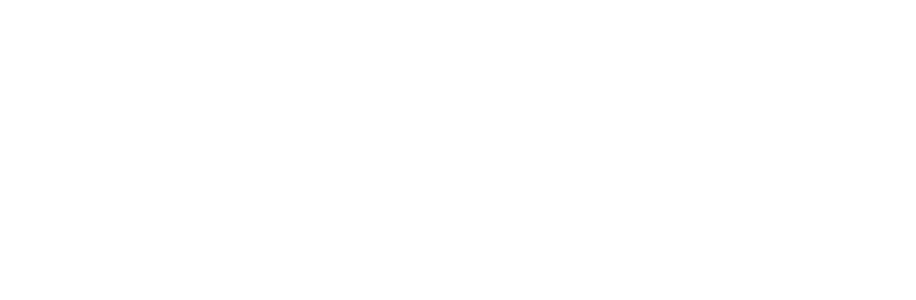
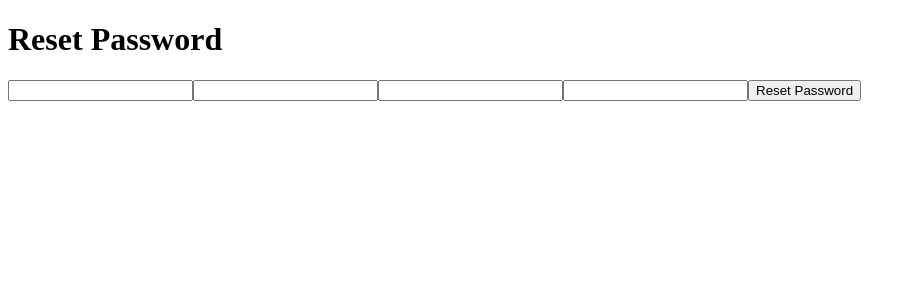
Before and after one commit to mapamu1993/SOLe_FRONT, a React (Vite) app: page /resetpassword in a window 1280 px wide. Before the commit this address had no page. Shown: the top 300 px of the page, without its empty margins (0-916 px from the left). Built offline with nearby package versions, Linux system fonts and the light colour scheme.

Commit message:
added forgot&reset password

```diff
--- a/package.json
+++ b/package.json
@@ -13,6 +13,7 @@
     "@hookform/resolvers": "^5.2.2",
     "@tanstack/react-query": "^5.90.12",
     "axios": "^1.13.2",
+    "notistack": "^3.0.2",
     "react": "^19.2.0",
     "react-dom": "^19.2.0",
     "react-hook-form": "^7.68.0",
--- a/src/api/axios.client.ts
+++ b/src/api/axios.client.ts
@@ -6,4 +6,17 @@
   baseURL: BASE_URL,
   withCredentials: true,
 });
+
+axiosClient.interceptors.response.use(
+  (response) => response,
+  (error) => {
+    if (
+      error.response?.status === 401 &&
+      !window.location.pathname.includes("/login")
+    ) {
+      window.dispatchEvent(new Event("force-logout"));
+    }
+    return Promise.reject(error);
+  }
+);
 export default axiosClient;
--- a/src/config/constants.ts
+++ b/src/config/constants.ts
@@ -1,10 +1,10 @@
 export const API_ROUTES = {
-  USERS: "/users",
-  BLOGS: "/blogs",
-  PRODUCTS: "/products",
-  ORDERS: "/orders",
-  CART: "/cart",
-  KITS: "/kits",
+  USERS: "api/users",
+  BLOGS: "api/blogs",
+  PRODUCTS: "api/products",
+  ORDERS: "api/orders",
+  CART: "api/cart",
+  KITS: "api/kits",
 };
 
 export const IMAGE_URL =
--- /dev/null
+++ b/src/features/auth/hooks/usePasswordRecovery.ts
@@ -0,0 +1,52 @@
+import { useMutation } from "@tanstack/react-query";
+import { useNavigate } from "react-router-dom";
+import { AxiosError } from "axios";
+import {
+  resetPasswordService,
+  forgotPasswordService,
+} from "../services/authService";
+import type {
+  ResetPasswordFields,
+  ForgotPasswordFields,
+} from "../validators/auth.schema";
+import { useSnackbar } from "notistack";
+
+interface ErrorResponse {
+  message: string;
+}
+
+export const useForgotPasswordMutation = () => {
+  const { enqueueSnackbar } = useSnackbar();
+  const navigate = useNavigate();
+  return useMutation({
+    mutationFn: (data: ForgotPasswordFields) => forgotPasswordService(data),
+    onSuccess: (_, variables) => {
+      enqueueSnackbar("Se envio un correo con el enlace de recuperacion", {
+        variant: "success",
+      });
+      navigate("/resetpassword", { state: { email: variables.email } });
+    },
+    onError: (error: AxiosError<ErrorResponse>) => {
+      const msg =
+        error.response?.data?.message || "Error al recuperar la contraseña";
+      enqueueSnackbar(msg, { variant: "error" });
+    },
+  });
+};
+
+export const useResetPasswordMutation = () => {
+  const { enqueueSnackbar } = useSnackbar();
+  const navigate = useNavigate();
+  return useMutation({
+    mutationFn: (data: ResetPasswordFields) => resetPasswordService(data),
+    onSuccess: () => {
+      enqueueSnackbar("Se restablecio la contraseña", { variant: "success" });
+      navigate("/login");
+    },
+    onError: (error: AxiosError<ErrorResponse>) => {
+      const msg =
+        error.response?.data?.message || "Error al restablecer la contraseña";
+      enqueueSnackbar(msg, { variant: "error" });
+    },
+  });
+};
--- /dev/null
+++ b/src/features/auth/pages/ForgotPasswordPage.tsx
@@ -0,0 +1,50 @@
+import { useForm } from "react-hook-form";
+import { zodResolver } from "@hookform/resolvers/zod";
+import { Link as RouterLink } from "react-router-dom"; // 1. Importar useNavigate
+import {
+  forgotPasswordSchema,
+  type ForgotPasswordFields,
+} from "../validators/auth.schema";
+import { useForgotPasswordMutation } from "../hooks/usePasswordRecovery";
+
+const ForgotPasswordPage = () => {
+  const { mutate, isPending } = useForgotPasswordMutation();
+
+  const {
+    register,
+    handleSubmit,
+    formState: { errors },
+  } = useForm<ForgotPasswordFields>({
+    resolver: zodResolver(forgotPasswordSchema),
+  });
+
+  const onSubmit = (data: ForgotPasswordFields) => {
+    mutate(data);
+  };
+
+  return (
+    <div>
+      <h2>Recuperar contraseña</h2>
+      <form onSubmit={handleSubmit(onSubmit)}>
+        <div>
+          <label>Email:</label>
+          <input type="email" {...register("email")} />
+          {errors.email && (
+            <span style={{ color: "red", display: "block" }}>
+              {errors.email.message}
+            </span>
+          )}
+        </div>
+
+        <button type="submit" disabled={isPending}>
+          {isPending ? "Enviando..." : "Enviar enlace de recuperación"}
+        </button>
+        <p style={{ marginTop: "1rem" }}>
+          <RouterLink to="/login">Volver a Iniciar sesión</RouterLink>
+        </p>
+      </form>
+    </div>
+  );
+};
+
+export default ForgotPasswordPage;
--- a/src/features/auth/pages/LoginPage.tsx
+++ b/src/features/auth/pages/LoginPage.tsx
@@ -86,6 +86,7 @@
 
       <p style={{ marginTop: "1rem" }}>
         ¿No tienes cuenta? <RouterLink to="/register">Regístrate</RouterLink>
+        <RouterLink to="/forgotpassword">Recuperar contraseña</RouterLink>
       </p>
     </div>
   );
--- /dev/null
+++ b/src/features/auth/pages/ResetPasswordPage.tsx
@@ -0,0 +1,73 @@
+import { useEffect } from "react";
+import { zodResolver } from "@hookform/resolvers/zod";
+import { useLocation } from "react-router-dom";
+import {
+  resetPasswordSchema,
+  type ResetPasswordFields,
+} from "../validators/auth.schema";
+import { useResetPasswordMutation } from "../hooks/usePasswordRecovery";
+import { useForm } from "react-hook-form";
+
+const ResetPasswordPage = () => {
+  const { mutate, isPending } = useResetPasswordMutation();
+  const location = useLocation();
+  const emailFromState = location.state?.email || "";
+  const {
+    register,
+    handleSubmit,
+    setValue,
+    formState: { errors },
+  } = useForm<ResetPasswordFields>({
+    resolver: zodResolver(resetPasswordSchema),
+    defaultValues: {
+      email: emailFromState,
+      pin: "",
+      password: "",
+      confirmPassword: "",
+    },
+  });
+  useEffect(() => {
+    if (emailFromState) {
+      setValue("email", emailFromState);
+    }
+  }, [emailFromState, setValue]);
+
+  const onSubmit = (data: ResetPasswordFields) => {
+    mutate(data);
+  };
+
+  return (
+    <div>
+      <h1>Reset Password</h1>
+      <form onSubmit={handleSubmit(onSubmit)}>
+        <input
+          type="email"
+          {...register("email")}
+          {...(errors.email && <p>{errors.email.message}</p>)}
+        />
+        <input
+          type="text"
+          {...register("pin")}
+          {...(errors.pin && <p>{errors.pin.message}</p>)}
+        />
+        <input
+          type="password"
+          {...register("password")}
+          {...(errors.password && <p>{errors.password.message}</p>)}
+        />
+        <input
+          type="password"
+          {...register("confirmPassword")}
+          {...(errors.confirmPassword && (
+            <p>{errors.confirmPassword.message}</p>
+          ))}
+        />
+        <button type="submit" disabled={isPending}>
+          Reset Password
+        </button>
+      </form>
+    </div>
+  );
+};
+
+export default ResetPasswordPage;
--- a/src/features/auth/services/authService.ts
+++ b/src/features/auth/services/authService.ts
@@ -3,6 +3,8 @@
   type RegisterFields,
   type LoginFormFields,
   type ProfileFields,
+  type ForgotPasswordFields,
+  type ResetPasswordFields,
 } from "../../auth/validators/auth.schema";
 import { API_ROUTES } from "../../../config/constants";
 
@@ -34,7 +36,7 @@
 
 // servicio para iniciar sesion
 export const loginUserService = async (data: LoginFormFields) => {
-  const response = await axiosClient.post("api/users/login", data);
+  const response = await axiosClient.post(`${API_ROUTES.USERS}/login`, data);
 
   return response.data;
 };
@@ -45,7 +47,7 @@
   return response.data;
 };
 
-//servicio para actualizar el perfil
+//servicio para actualizar el perfil REVISAR!!!!!
 export const updateProfileService = async (
   data: ProfileFields,
   file: File | null
@@ -63,7 +65,29 @@
     formData.append("profilePicture", file);
   }
 
-  const response = await axiosClient.patch("api/users/update/", formData);
+  const response = await axiosClient.patch(
+    `${API_ROUTES.USERS}/update/`,
+    formData
+  );
 
   return response.data;
 };
+
+//servicio para olvidé la contraseña
+export const forgotPasswordService = async (data: ForgotPasswordFields) => {
+  const response = await axiosClient.post(
+    `${API_ROUTES.USERS}/forgotpassword`,
+    data
+  );
+  return response.data;
+};
+
+//servicio para restablecer la contraseña
+export const resetPasswordService = async (data: ResetPasswordFields) => {
+  const response = await axiosClient.post(`${API_ROUTES.USERS}/resetpassword`, {
+    email: data.email,
+    pin: data.pin,
+    password: data.password,
+  });
+  return response.data;
+};
--- a/src/features/auth/validators/auth.schema.ts
+++ b/src/features/auth/validators/auth.schema.ts
@@ -29,6 +29,28 @@
   address: z.string().optional(),
 });
 
+export const forgotPasswordSchema = z.object({
+  email: z.string().email("Debe ser un email válido"),
+});
+
+export const resetPasswordSchema = z
+  .object({
+    email: z.string().email("Debe ser un email válido"),
+    pin: z.string().min(4, "El pin debe tener al menos 4 caracteres"),
+    password: z
+      .string()
+      .min(6, "La contraseña debe tener al menos 6 caracteres"),
+    confirmPassword: z
+      .string()
+      .min(6, "La contraseña debe tener al menos 6 caracteres"),
+  })
+  .refine((data) => data.password === data.confirmPassword, {
+    message: "Las contraseñas no coinciden",
+    path: ["confirmPassword"],
+  });
+
 export type RegisterFields = z.infer<typeof registerSchema>;
 export type LoginFormFields = z.infer<typeof loginSchema>;
 export type ProfileFields = z.infer<typeof profileSchema>;
+export type ForgotPasswordFields = z.infer<typeof forgotPasswordSchema>;
+export type ResetPasswordFields = z.infer<typeof resetPasswordSchema>;
--- a/src/routes/AppRouter.tsx
+++ b/src/routes/AppRouter.tsx
@@ -4,6 +4,8 @@
 import LoginPage from "../features/auth/pages/LoginPage";
 import UserProfilePage from "../features/auth/pages/UserProfilePage";
 import UpdateProfilePage from "../features/auth/pages/UpdateProfilePage";
+import ForgotPasswordPage from "../features/auth/pages/ForgotPasswordPage";
+import ResetPasswordPage from "../features/auth/pages/ResetPasswordPage";
 
 const AppRouter = () => {
   return (
@@ -12,7 +14,9 @@
       <Route path="/register" element={<RegisterPage />} />
       <Route path="/login" element={<LoginPage />} />
       <Route path="/profile" element={<UserProfilePage />} />
+      <Route path="/forgotpassword" element={<ForgotPasswordPage />} />
       <Route path="/update" element={<UpdateProfilePage />} />
+      <Route path="/resetpassword" element={<ResetPasswordPage />} />
     </Routes>
   );
 };
```
Also changed, not shown: 1 other file (tests, documents, lock files or other folders).
